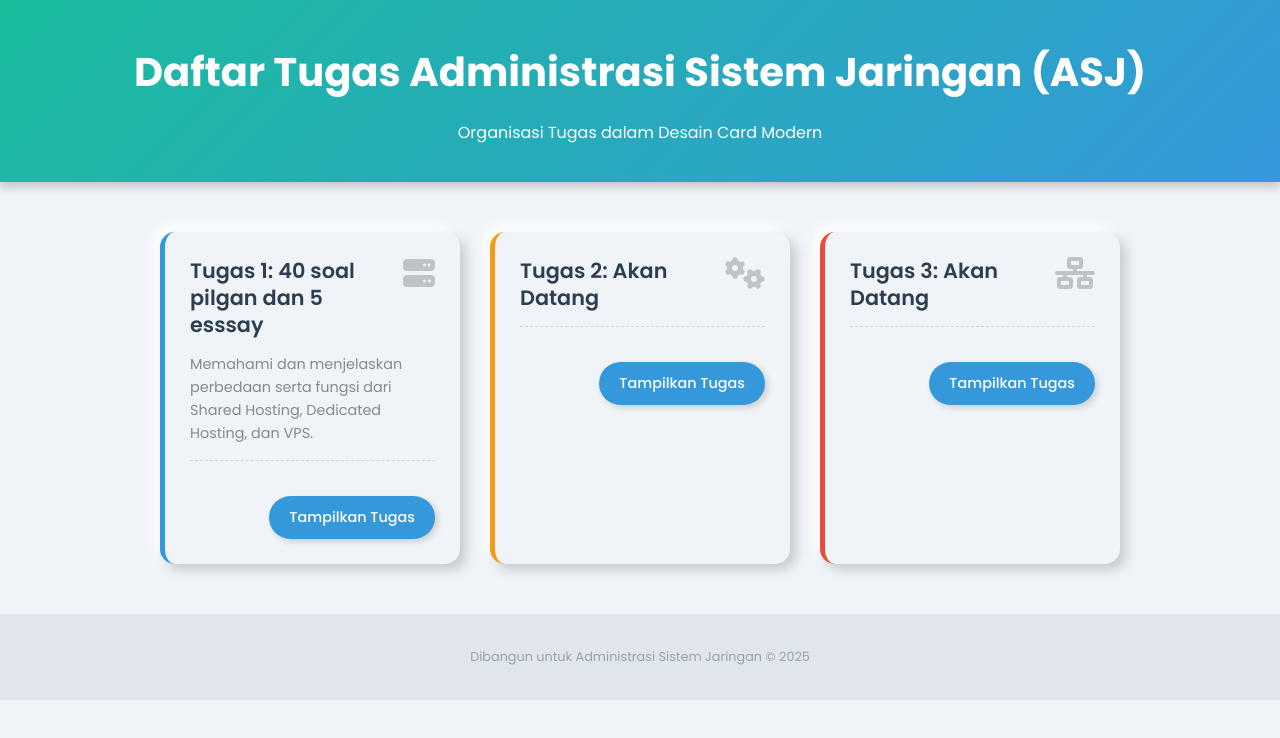
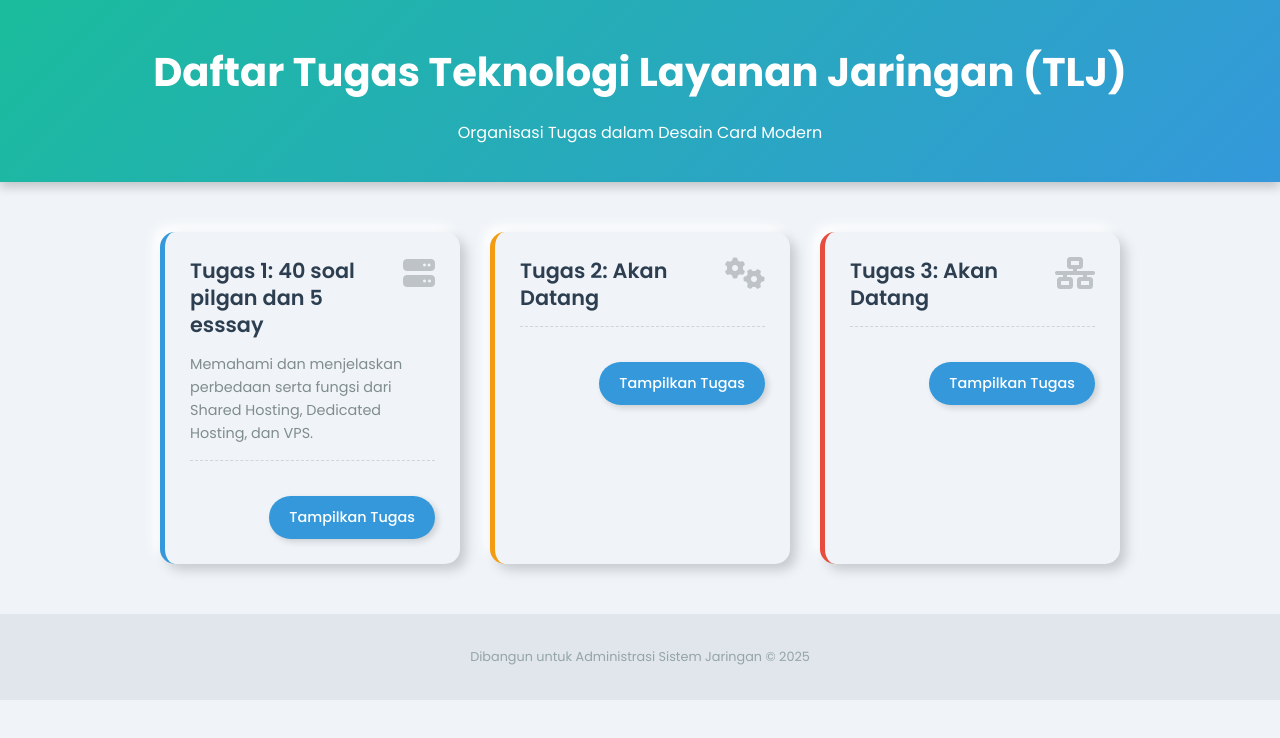
Before and after one commit to susantosusilo21-arch/susantosby, a plain HTML site: page tugastlj/tugastlj.html in a window 1280 px wide. Drawn offline with Linux system fonts and the light colour scheme.

Commit message:
Update tugastlj.html

```diff
--- a/tugastlj/tugastlj.html
+++ b/tugastlj/tugastlj.html
@@ -180,7 +180,7 @@
 <body>
 
 <header>
-    <h1>Daftar Tugas Administrasi Sistem Jaringan (ASJ)</h1>
+    <h1>Daftar Tugas Teknologi Layanan Jaringan (TLJ)</h1>
     <p>Organisasi Tugas dalam Desain Card Modern</p>
 </header>
 
```
